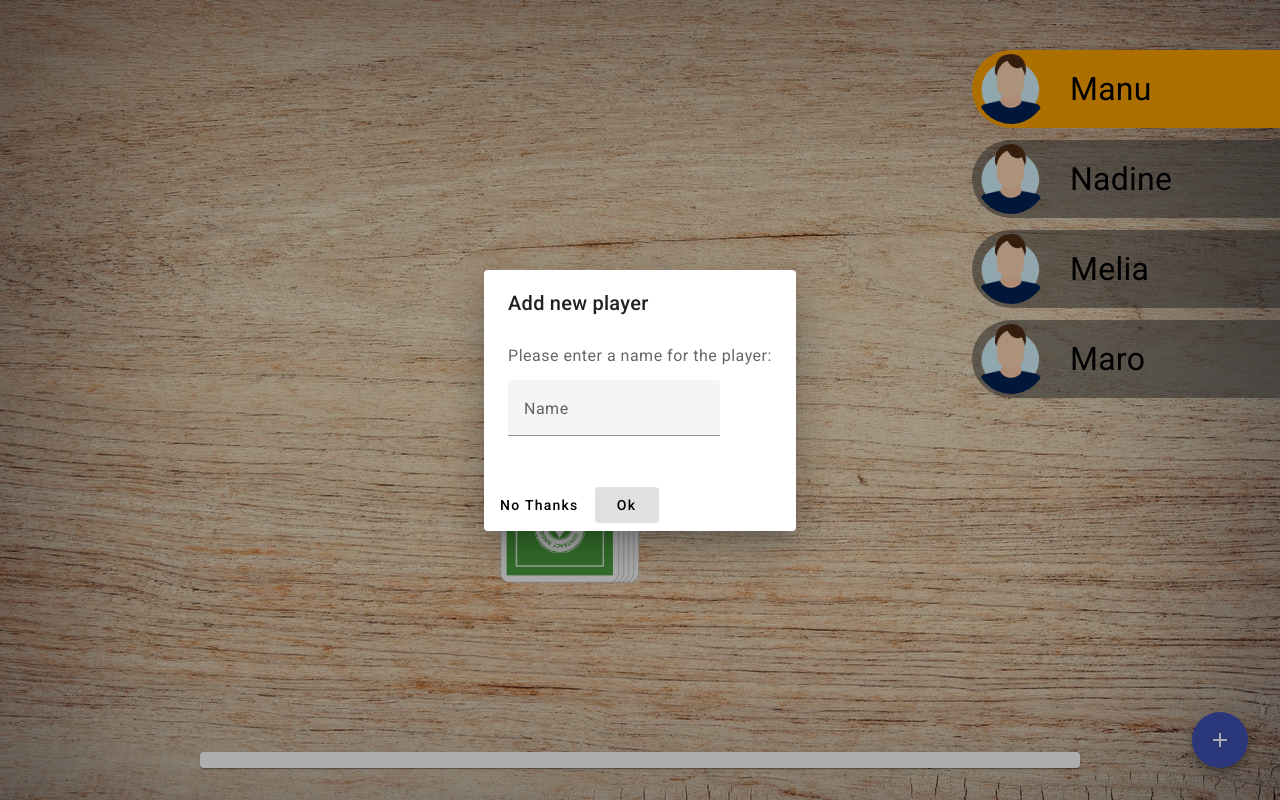
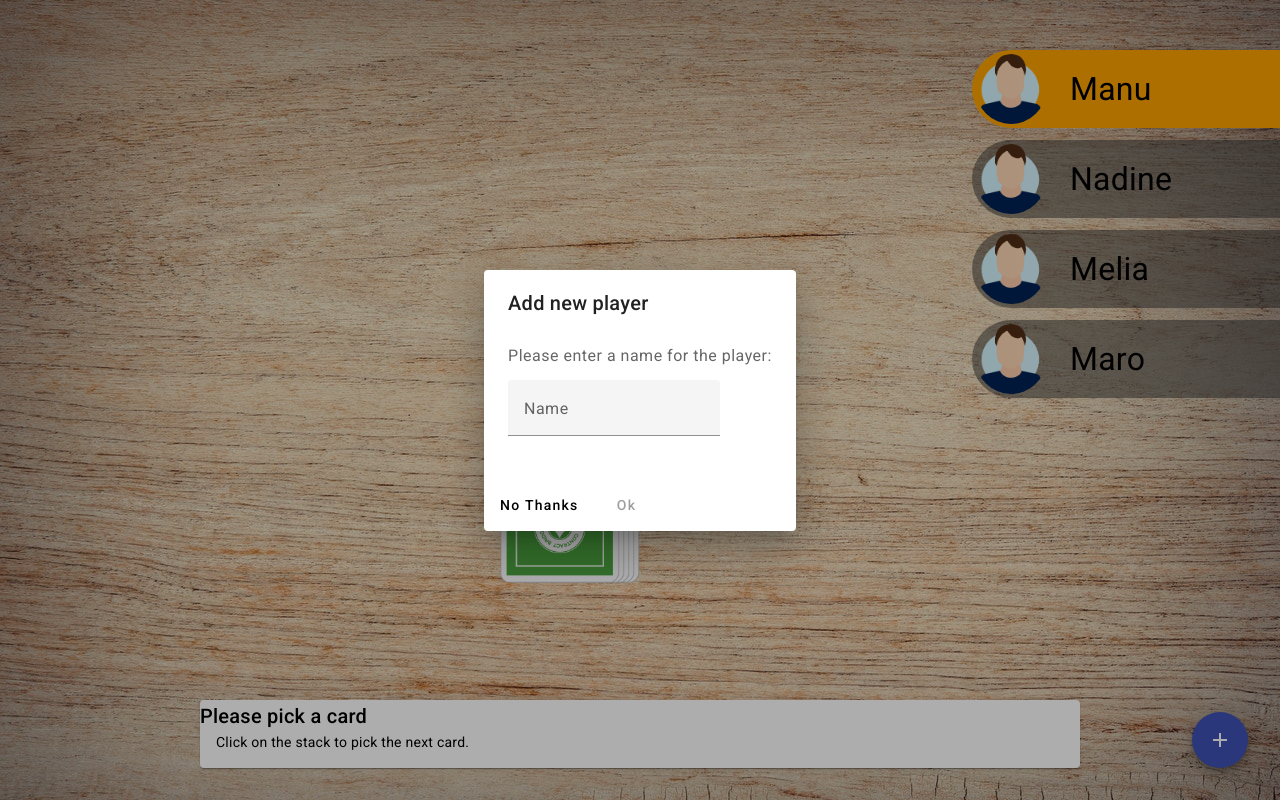
Before and after one commit to ManuKapolke/ringoffire, an Angular app: page /game in a window 1280 px wide. Both pictures are taken after a click on the button "add". Built offline with nearby package versions, Linux system fonts and the light colour scheme.

Commit message:
first playable version

```diff
--- a/src/app/dialog-add-player/dialog-add-player.component.html
+++ b/src/app/dialog-add-player/dialog-add-player.component.html
@@ -8,5 +8,5 @@
 </div>
 <div mat-dialog-actions>
     <button mat-button (click)="onNoClick()">No Thanks</button>
-    <button mat-button [mat-dialog-close]="name" cdkFocusInitial>Ok</button>
+    <button mat-button [disabled]="!name" [mat-dialog-close]="name" cdkFocusInitial>Ok</button>
 </div>
--- a/src/app/dialog-add-player/dialog-add-player.component.ts
+++ b/src/app/dialog-add-player/dialog-add-player.component.ts
@@ -1,4 +1,5 @@
 import { Component } from '@angular/core';
+import { MatDialogRef } from '@angular/material/dialog';
 
 @Component({
   selector: 'app-dialog-add-player',
@@ -8,7 +9,9 @@
 export class DialogAddPlayerComponent {
   name: string = '';
 
+  constructor(public dialogRef: MatDialogRef<DialogAddPlayerComponent>) { }
+
   onNoClick() {
-
+    this.dialogRef.close();
   }
 }
--- a/src/app/game-info/game-info.component.html
+++ b/src/app/game-info/game-info.component.html
@@ -1,4 +1,4 @@
 <mat-card>
-    <mat-card-title>{{ title }}</mat-card-title>
-    <mat-card-content>{{ description }}</mat-card-content>
+    <mat-card-title>{{ card ? title : 'Please pick a card' }}</mat-card-title>
+    <mat-card-content>{{ card ? description : 'Click on the stack to pick the next card.' }}</mat-card-content>
 </mat-card>
--- a/src/app/game/game.component.ts
+++ b/src/app/game/game.component.ts
@@ -42,7 +42,9 @@
     const dialogRef = this.dialog.open(DialogAddPlayerComponent);
 
     dialogRef.afterClosed().subscribe(name => {
-      this.game.players.push(name);
+      if (name) {
+        this.game.players.push(name);
+      }
     });
   }
 }
--- a/src/index.html
+++ b/src/index.html
@@ -1,5 +1,6 @@
 <!doctype html>
 <html lang="en">
+
 <head>
   <meta charset="utf-8">
   <title>Ringoffire</title>
@@ -10,7 +11,9 @@
   <link href="https://fonts.googleapis.com/css2?family=Roboto:wght@300;400;500&display=swap" rel="stylesheet">
   <link href="https://fonts.googleapis.com/icon?family=Material+Icons" rel="stylesheet">
 </head>
+
 <body class="mat-typography">
   <app-root></app-root>
 </body>
+
 </html>
```
